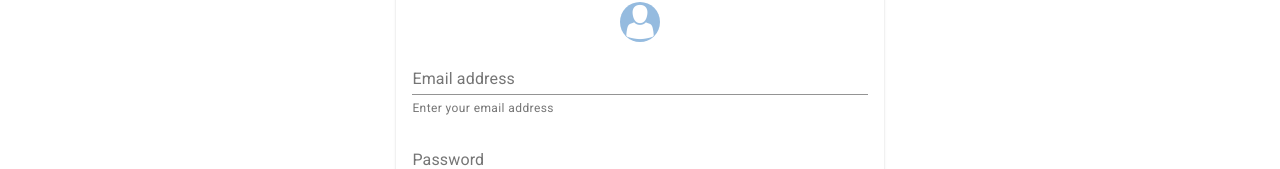
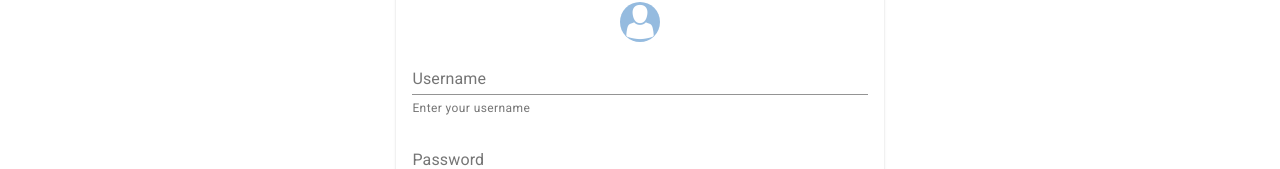
Before and after one commit to uaalumni02/supervision-app, a React (Create React App) app: page / in a window 1280 px wide. Shown: the part 127-296 px from the top of the page. Built offline with nearby package versions, Linux system fonts and the light colour scheme.

Commit message:
add login functionality

```diff
--- a/src/pages/login.js
+++ b/src/pages/login.js
@@ -1,5 +1,5 @@
 import React, { useState } from "react";
-import { Grid, Paper, Box, Link } from "@material-ui/core";
+import { Grid, Box, Link } from "@material-ui/core";
 
 import Card from "@material-ui/core/Card";
 import CardActions from "@material-ui/core/CardActions";
@@ -128,10 +128,16 @@ const Login = () => {
             </Box>
             <form>
               <FormControl fullWidth margin="dense">
-                <InputLabel htmlFor="email">Email address</InputLabel>
-                <Input id="email" aria-aria-describedby="email-helper-text" />
+                <InputLabel htmlFor="username">Username</InputLabel>
+                <Input
+                  id="username"
+                  aria-aria-describedby="email-helper-text"
+                  onChange={(e) =>
+                    setUsername(e.target.value.toLowerCase().trim())
+                  }
+                />
                 <FormHelperText id="email-helper-text">
-                  Enter your email address
+                  Enter your username
                 </FormHelperText>
               </FormControl>
               <FormControl fullWidth margin="dense">
@@ -139,6 +145,7 @@ const Login = () => {
                 <Input
                   id="password"
                   aria-aria-describedby="password-helper-text"
+                  onChange={(e) => setPassword(e.target.value.trim())}
                 />
                 <FormHelperText id="password-helper-text">
                   Enter your password
@@ -150,6 +157,7 @@ const Login = () => {
                   size="large"
                   color="primary"
                   className={classes.form.loginButton}
+                  onClick={handleSubmit}
                 >
                   Login
                 </Button>
```
